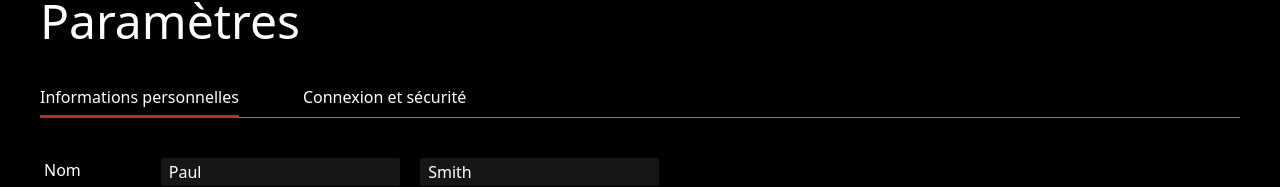
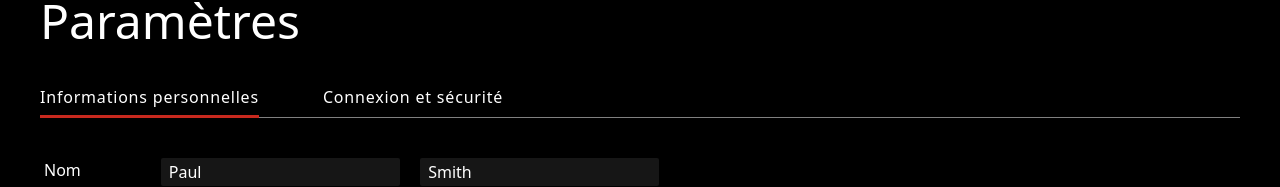
Before and after one commit to univ-smb-m1-isc-2023/pelliculum-web, an Angular app: page /profile in a window 1280 px wide. Shown: the part 107-294 px from the top of the page. Built offline with nearby package versions, Linux system fonts and the light colour scheme.

Commit message:
tracking fix

```diff
--- a/src/app/modules/profile/profile-tabs/profile-tabs.component.html
+++ b/src/app/modules/profile/profile-tabs/profile-tabs.component.html
@@ -3,9 +3,9 @@
 
   <!-- Tabs -->
   <div class="flex space-x-16 pb-1.5 border-b border-custom-border">
-    <p (click)="selectTab('customization')"
+    <p (click)="selectTab('customization')" class="tracking-wider"
        [class]="activeTab === 'customization' ? 'tab active' : 'tab'">Informations personnelles</p>
-    <p (click)="selectTab('security')"
+    <p (click)="selectTab('security')" class="tracking-wider"
        [class]="activeTab === 'security' ? 'tab active' : 'tab'">Connexion et sécurité</p>
   </div>
 
```
